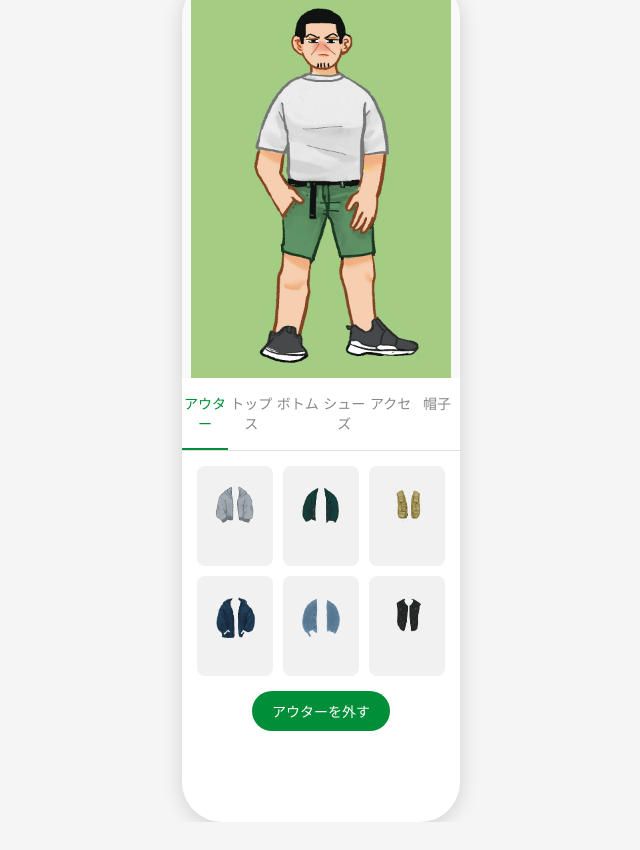
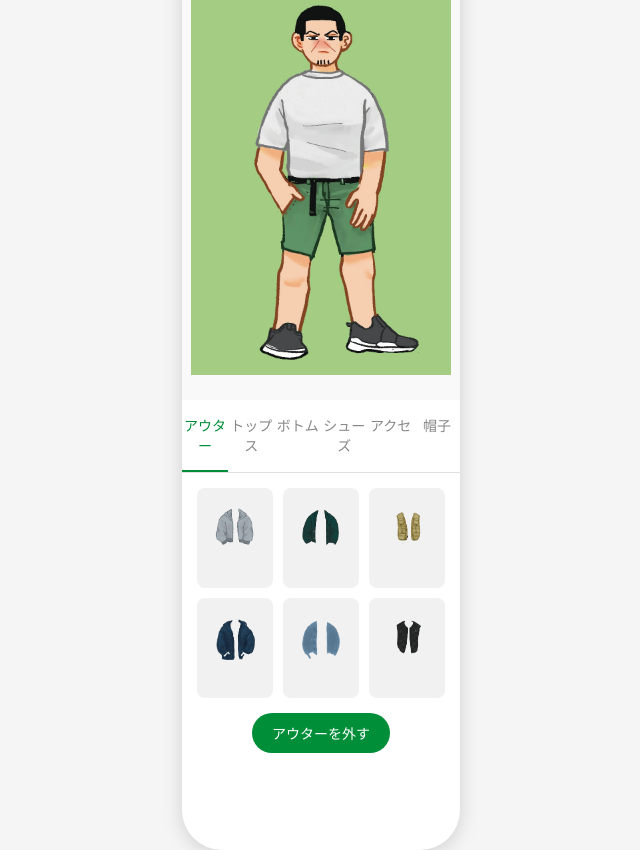
Before and after one commit to arata1126/arata1126, a plain HTML site: page secret-page1.html in a window 1280 px wide. Shown: the whole page, without its empty margins (319-959 px from the left). Before the commit the page ends 822 px from the top, so only its background shows below. Drawn offline with Linux system fonts and the light colour scheme.

Commit message:
Update secret-page1.html

```diff
--- a/secret-page1.html
+++ b/secret-page1.html
@@ -22,7 +22,7 @@
 
     .game-container {
       max-width: 390px; /* iPhone 14 width */
-      height: auto; /* iPhone 14 height */
+      min-height: 900px; /* iPhone 14 height */
       background-color: #fff;
       border-radius: 40px;
       overflow: hidden;
@@ -32,7 +32,7 @@
 
     .character-area {
       width: 100%;
-      height: 400px;
+      height: 450px;
       background-color: #f9f9f9;
       position: relative;
       display: flex;
@@ -51,7 +51,7 @@
       height: 100%;
       position: absolute;
       background-image: url('/img/character.jpg');
-      background-size: cover;
+      background-size: contain;
       z-index: 1;
     }
 
```
